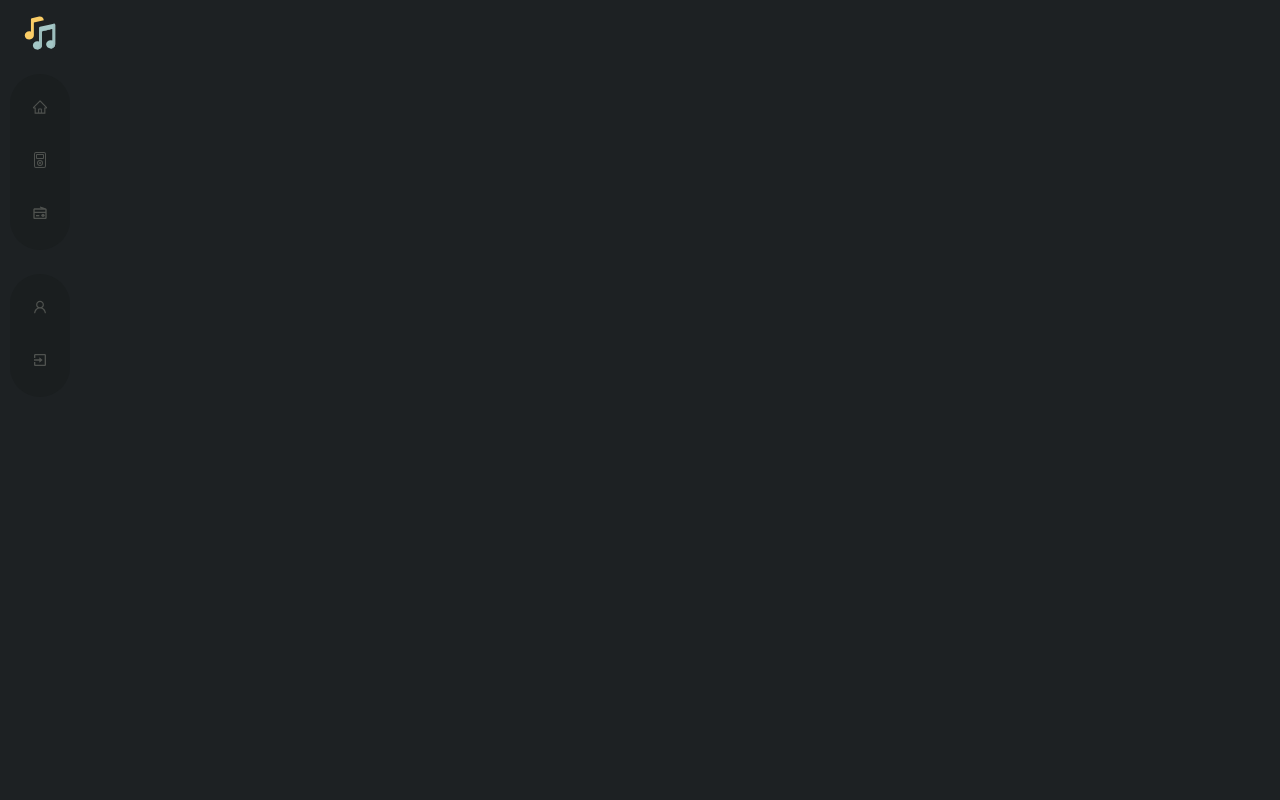
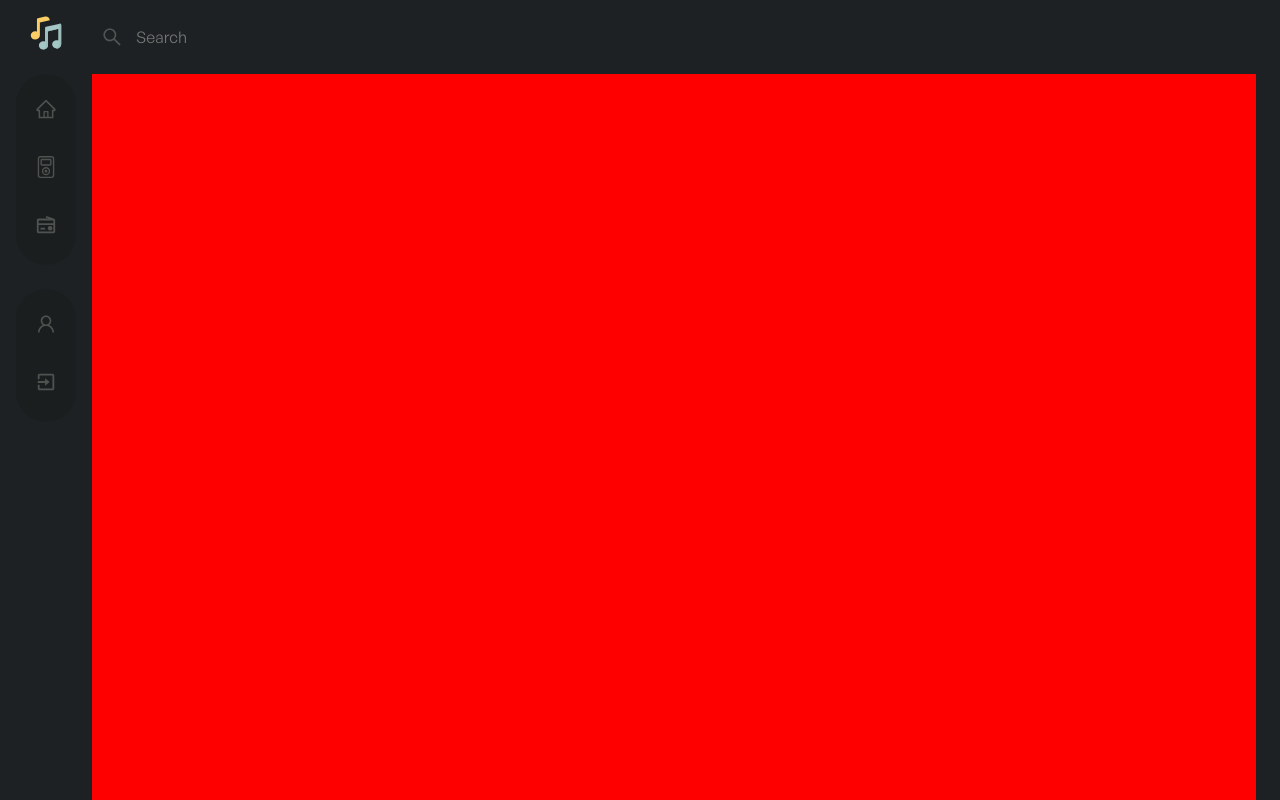
Before and after one commit to Rafaelnoll/React-music, a React (Vite) app: page / in a window 1280 px wide. Built offline with nearby package versions, Linux system fonts and the light colour scheme.

Commit message:
adding the main component with the component TopNav

```diff
--- a/src/App.jsx
+++ b/src/App.jsx
@@ -1,12 +1,12 @@
 import { GlobalStyles } from "./styles/GlobalStyles";
-import { SideMenu } from "./components/SideMenu";
+import { Main } from "./components/Main";
 
 function App() {
 
 	return (
 		<>
 			<GlobalStyles />
-			<SideMenu />
+			<Main />
 		</>
 	);
 }
--- /dev/null
+++ b/src/components/Main/index.jsx
@@ -0,0 +1,14 @@
+import { SideMenu } from "../SideMenu";
+import { TopNav } from "../TopNav";
+import { MainContainer, MainContent } from "./styles";
+
+export function Main() {
+	return (
+		<MainContainer>
+			<SideMenu />
+			<MainContent>
+				<TopNav />
+			</MainContent>
+		</MainContainer>
+	);
+}
--- /dev/null
+++ b/src/components/Main/styles.js
@@ -0,0 +1,11 @@
+import styled from "styled-components";
+
+export const MainContainer = styled.div`
+	display:flex;
+`;
+
+export const MainContent = styled.div`
+	width:100%;
+	margin-right:24px;
+	background-color:red;
+`;
--- a/src/components/SideMenu/index.jsx
+++ b/src/components/SideMenu/index.jsx
@@ -5,21 +5,20 @@ import { BsMusicPlayer } from "react-icons/bs";
 import { BiRadio } from "react-icons/bi";
 import { AiOutlineUser } from "react-icons/ai";
 import { BiExit } from "react-icons/bi";
-
-const iconColor = "rgba(239, 238, 224, 0.25)";
+import { theme } from "../../styles/theme";
 
 export function SideMenu() {
 	return (
 		<SideMenuContainer>
 			<img src={Logo} />
 			<NavMenuContainer>
-				<a href="/"><AiOutlineHome className="icon" color={iconColor} /></a>
-				<a href="/"><BsMusicPlayer className="icon" color={iconColor} /></a>
-				<a href="/"><BiRadio className="icon" color={iconColor} /></a>
+				<a href="/"><AiOutlineHome className="icon" color={theme.iconColor} /></a>
+				<a href="/"><BsMusicPlayer className="icon" color={theme.iconColor}/></a>
+				<a href="/"><BiRadio className="icon" color={theme.iconColor}/></a>
 			</NavMenuContainer>
 			<NavMenuContainer>
-				<a href="/"><AiOutlineUser className="icon" color={iconColor} /></a>
-				<a href="/"><BiExit className="icon" color={iconColor} /></a>
+				<a href="/"><AiOutlineUser className="icon" color={theme.iconColor}/></a>
+				<a href="/"><BiExit className="icon" color={theme.iconColor}/></a>
 			</NavMenuContainer>
 		</SideMenuContainer>
 	);
--- a/src/components/SideMenu/styles.js
+++ b/src/components/SideMenu/styles.js
@@ -1,17 +1,11 @@
 import styled from "styled-components";
 
 export const SideMenuContainer = styled.div`
-	width:80px;
 	height:100vh;
-	padding:16px 0;
+	padding:16px;
 	display:flex;
 	flex-direction:column;
 	align-items:center;
-
-	img{
-		width:34px;
-		height:34px;
-	}
 `;
 
 export const NavMenuContainer = styled.div`
@@ -25,7 +19,7 @@ export const NavMenuContainer = styled.div`
 	align-items:center;
 	gap:31px;
 
-	& > .icon{
-		width:100%;
+	.icon{
+		font-size:22px;
 	}
 `;
--- /dev/null
+++ b/src/components/TopNav/index.jsx
@@ -0,0 +1,22 @@
+import { SearchIconBox, TopNavContainer, TopNavInput } from "./styles";
+import { AiOutlineSearch } from "react-icons/ai";
+import { theme } from "../../styles/theme";
+import { useRef } from "react";
+
+export function TopNav() {
+	const searchInput = useRef(null);
+
+	function focusOnInput() {
+		const input = searchInput.current;
+		input.focus();
+	}
+
+	return (
+		<TopNavContainer>
+			<SearchIconBox onClick={focusOnInput}>
+				<AiOutlineSearch color={theme.iconColor} />
+			</SearchIconBox>
+			<TopNavInput placeholder="Search" ref={searchInput} />
+		</TopNavContainer>
+	);
+}
--- /dev/null
+++ b/src/components/TopNav/styles.js
@@ -0,0 +1,32 @@
+import styled from "styled-components";
+
+export const TopNavContainer = styled.div`
+	width:100%;
+	display:flex;
+	align-items:center;
+	justify-content:center;
+	background-color:#1D2123;
+`;
+
+export const SearchIconBox = styled.div`
+	width:40px;
+	display:flex;
+	align-items:center;
+	justify-content:center;
+	cursor: pointer;
+	font-size:22px;
+`;
+
+export const TopNavInput = styled.input`
+	flex:1;
+	height:100%;
+	padding: 26px 4px;
+	border:none;
+	background-color:#1D2123;
+	font-size:16px;
+	color:white;
+	border:0;
+	&:focus{
+		outline:none;
+	}
+`;
--- /dev/null
+++ b/src/styles/theme.js
@@ -0,0 +1,3 @@
+export const theme = {
+	iconColor: "rgba(239, 238, 224, 0.25)",
+};
```
